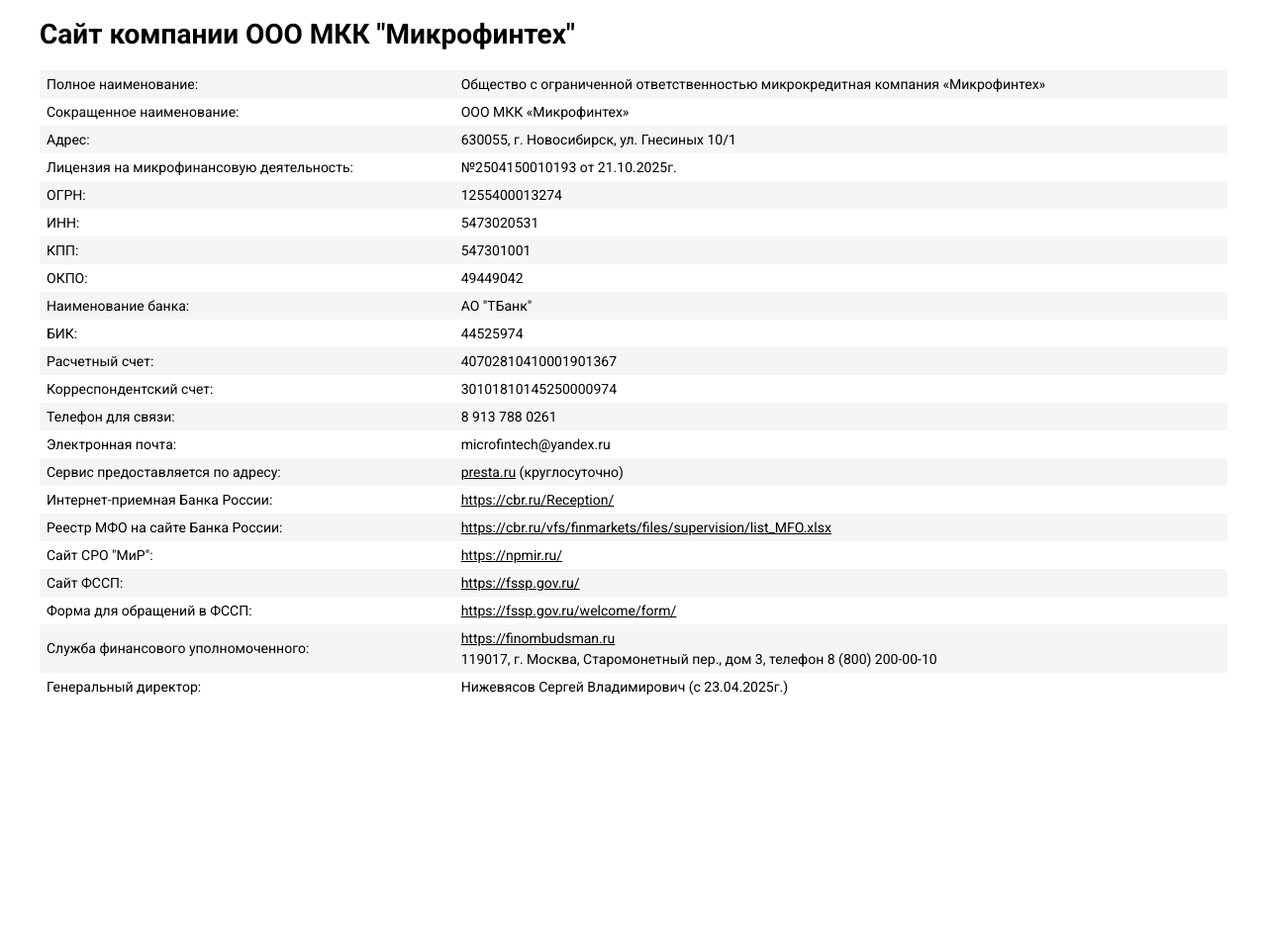
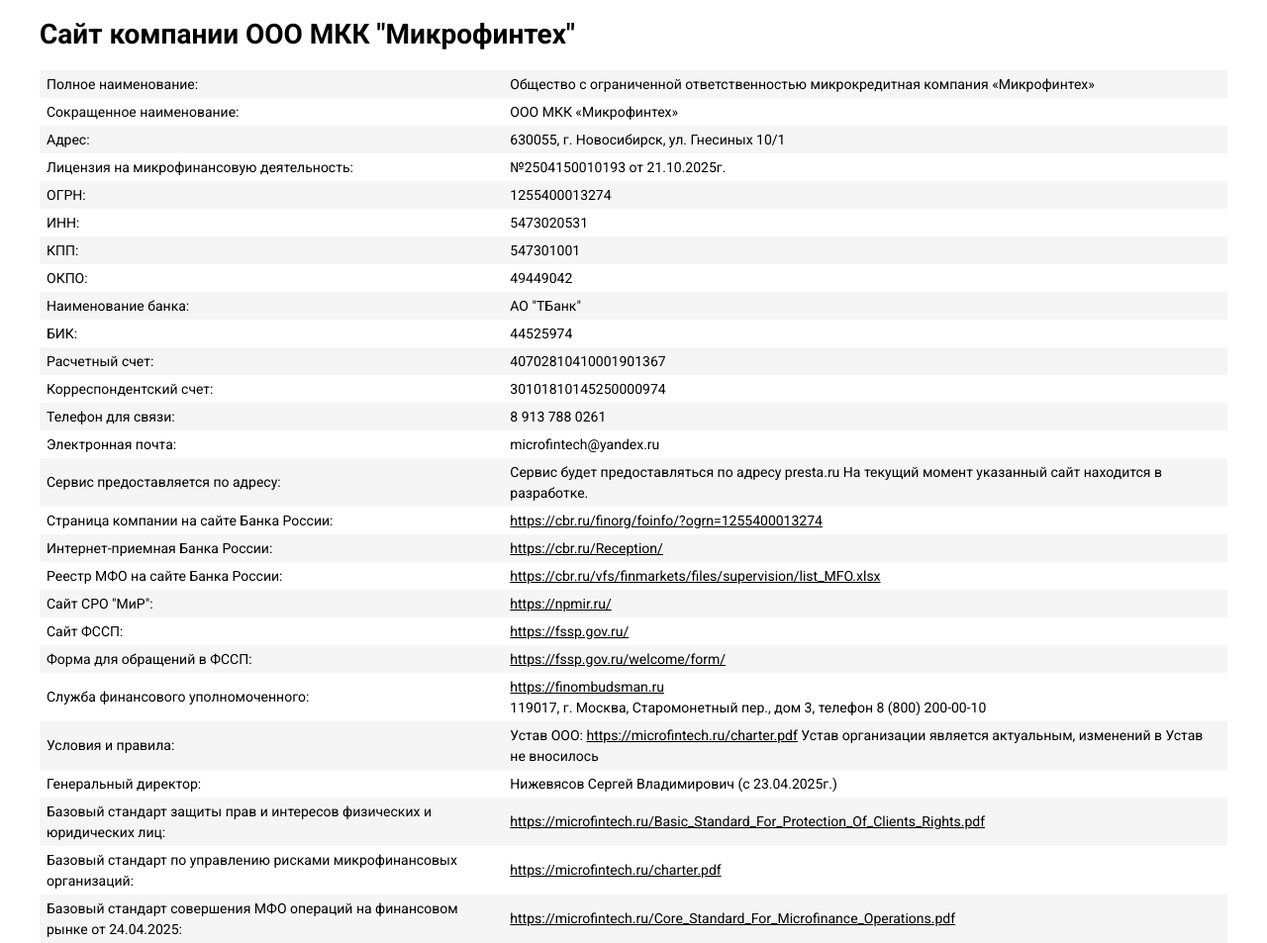
Before and after one commit to ekapusta/microfintech.ru, a plain HTML site: page index.html in a window 1280 px wide. Shown: the whole page at 99% size. Before the commit the page ends 820 px from the top, so only its background shows below. Drawn offline with Linux system fonts and the light colour scheme.

Commit message:
Файлы

```diff
--- a/index.html
+++ b/index.html
@@ -214,13 +214,13 @@
             </tr>
             <tr>
                 <td>Сервис предоставляется по адресу:</td>
-                <td><a href="https://presta.ru" target="_blank">presta.ru</a> (круглосуточно)</td>
+                <td>Сервис будет предоставляться по адресу presta.ru На текущий момент указанный сайт находится в разработке.</td>
             </tr>
-<!--            <tr>-->
-<!--                <td>Страница компании на сайте Банка России:</td>-->
-<!--                <td><a href="https://cbr.ru/finorg/foinfo/?ogrn=1255400013274"-->
-<!--                       target="_blank">https://cbr.ru/finorg/foinfo/?ogrn=1255400013274</a></td>-->
-<!--            </tr>-->
+           <tr>
+               <td>Страница компании на сайте Банка России:</td>
+               <td><a href="https://cbr.ru/finorg/foinfo/?ogrn=1255400013274"
+                      target="_blank">https://cbr.ru/finorg/foinfo/?ogrn=1255400013274</a></td>
+           </tr>
             <tr>
                 <td>Интернет-приемная Банка России:</td>
                 <td><a href="https://cbr.ru/Reception/" target="_blank">https://cbr.ru/Reception/</a></td>
@@ -254,11 +254,11 @@
                     119017, г. Москва, Старомонетный пер., дом 3, телефон 8 (800) 200-00-10
                 </td>
             </tr>
-<!--            <tr>-->
-<!--                <td>Условия и правила:</td>-->
-<!--                <td><a href="https://ekapusta.ru/documents" target="_blank">https://ekapusta.ru/documents</a>-->
-<!--                </td>-->
-<!--            </tr>-->
+           <tr>
+               <td>Условия и правила:</td>
+               <td>Устав ООО: <a href="charter.pdf" target="_blank">https://microfintech.ru/charter.pdf</a> Устав организации является актуальным, изменений в Устав не вносилось
+               </td>
+           </tr>
 <!--            <tr>-->
 <!--                <td>Информация о кредитных каникулах:</td>-->
 <!--                <td><a href="https://ekapusta.ru/credit-holidays" target="_blank">https://ekapusta.ru/credit-holidays</a>-->
@@ -272,18 +272,18 @@
                 <td>Генеральный директор:</td>
                 <td>Нижевясов Сергей Владимирович (с 23.04.2025г.)</td>
             </tr>
-<!--            <tr>-->
-<!--                <td>Информация об условиях займа:</td>-->
-<!--                <td><a href="docs/info-2024-05-17.pdf" target="_blank">https://rusinterfinance.ru/docs/info-2024-05-17.pdf</a></td>-->
-<!--            </tr>-->
-<!--            <tr>-->
-<!--                <td>Базовый стандарт защиты прав <br>и интересов физических и юридических лиц:</td>-->
-<!--                <td><a target="_blank" href="docs/standard-mfo-22062017.pdf">https://rusinterfinance.ru/docs/standard-mfo-22062017.pdf</a></td>-->
-<!--            </tr>-->
-<!--            <tr>-->
-<!--                <td>Базовый стандарт по управлению рисками <br>микрофинансовых организаций:</td>-->
-<!--                <td><a target="_blank" href="docs/standard-risk-management.pdf">https://rusinterfinance.ru/docs/standard-risk-management.pdf</a></td>-->
-<!--            </tr>-->
+           <tr>
+               <td>Базовый стандарт защиты прав и интересов физических и юридических лиц:</td>
+               <td><a href="docs/info-2024-05-17.pdf" target="_blank">https://microfintech.ru/Basic_Standard_For_Protection_Of_Clients_Rights.pdf</a></td>
+           </tr>
+           <tr>
+               <td>Базовый стандарт по управлению рисками микрофинансовых организаций:</td>
+               <td><a target="_blank" href="docs/standard-mfo-22062017.pdf">https://microfintech.ru/charter.pdf</a></td>
+           </tr>
+           <tr>
+               <td>Базовый стандарт совершения МФО операций на финансовом рынке от 24.04.2025:</td>
+               <td><a target="_blank" href="docs/standard-risk-management.pdf">https://microfintech.ru/Core_Standard_For_Microfinance_Operations.pdf</a></td>
+           </tr>
 <!--            <tr>-->
 <!--                <td>Базовый стандарт совершения МФО операций<br> на финансовом рынке от 24.04.2023:</td>-->
 <!--                <td><a target="_blank" href="docs/standard-operations-23012023.pdf">https://rusinterfinance.ru/docs/standard-operations-23012023.pdf</a></td>-->
```
Also changed, not shown: 4 other files.
